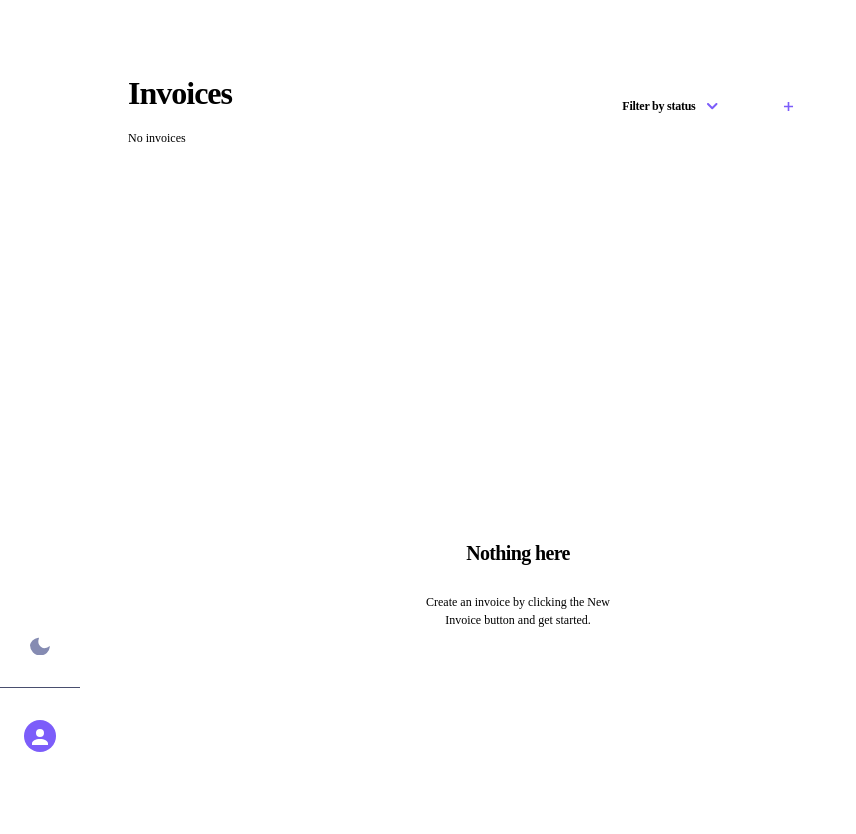
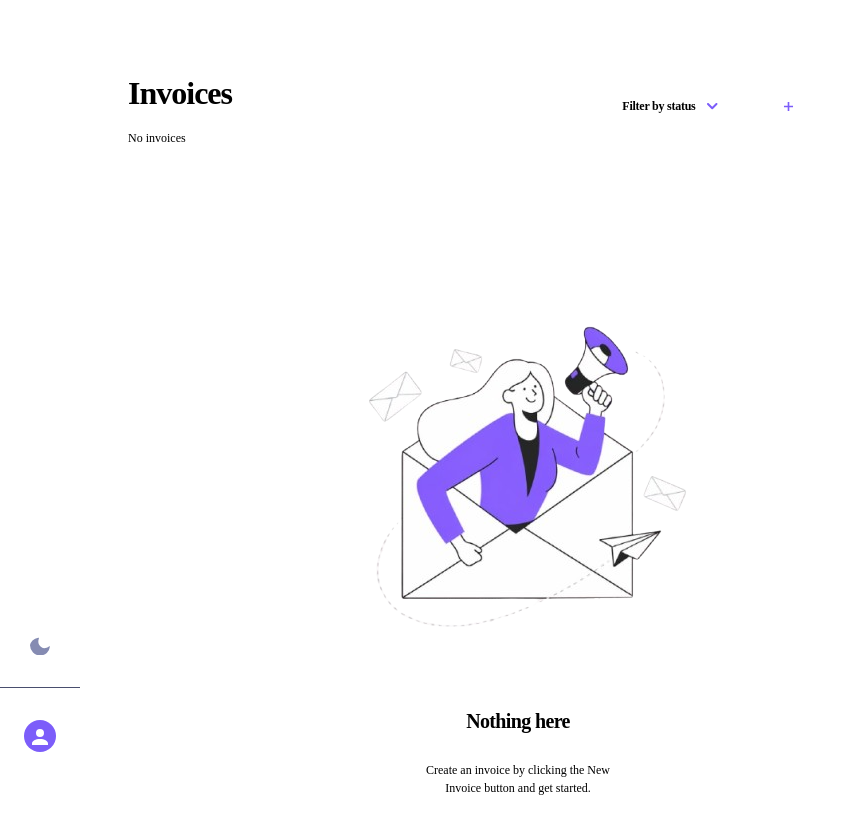
Before and after one commit to Josh-codes165/HNG-TASK-2, a React (Vite) app: page /invoices in a window 1280 px wide. Shown: the top 834 px of the page, without its empty margins (0-856 px from the left). Built offline with nearby package versions, Linux system fonts and the light colour scheme; the HTML template or start-up script is replaced by a standard one.

Commit message:
Joshua Commit

```diff
--- a/src/components/EmptyState.jsx
+++ b/src/components/EmptyState.jsx
@@ -1,10 +1,15 @@
 import "./EmptyState.css"
+import  None from '../assets/None.png'
 
 export default function EmptyState({ isFiltered }) {
   return (
     <div className="empty-state" role="status" aria-live="polite">
+      <img src={None} alt="" style={{
+        width : "242",
+        height :"200"
+      }}/>
       {/* Illustration */}
-      <svg
+      {/* <svg
         className="empty-state__illustration"
         xmlns="http://www.w3.org/2000/svg"
         width="242"
@@ -36,7 +41,7 @@ export default function EmptyState({ isFiltered }) {
             />
           </g>
         </g>
-      </svg>
+      </svg> */}
 
       <h2 className="empty-state__title">Nothing here</h2>
 
```
Also changed, not shown: src/assets/None.png (added).
